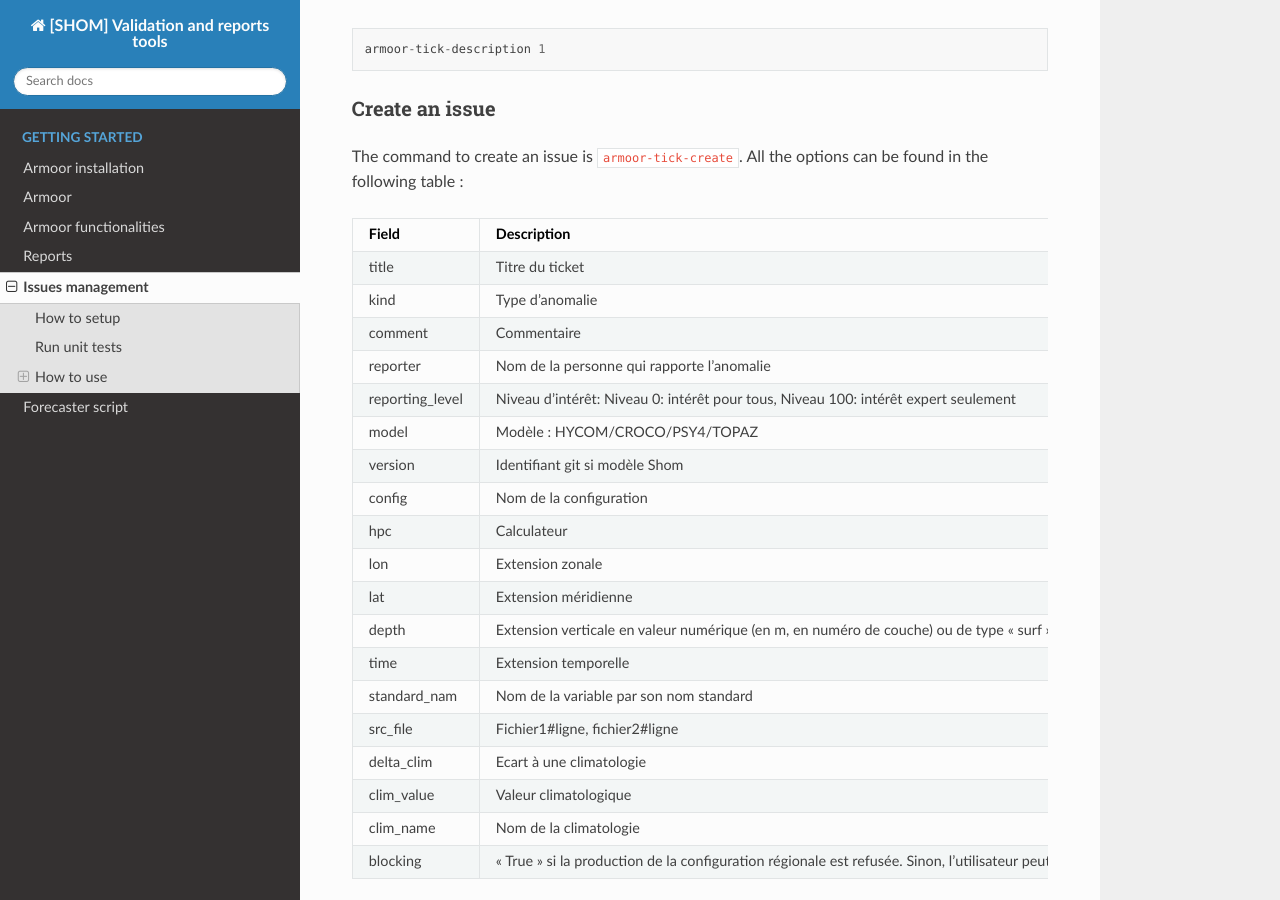
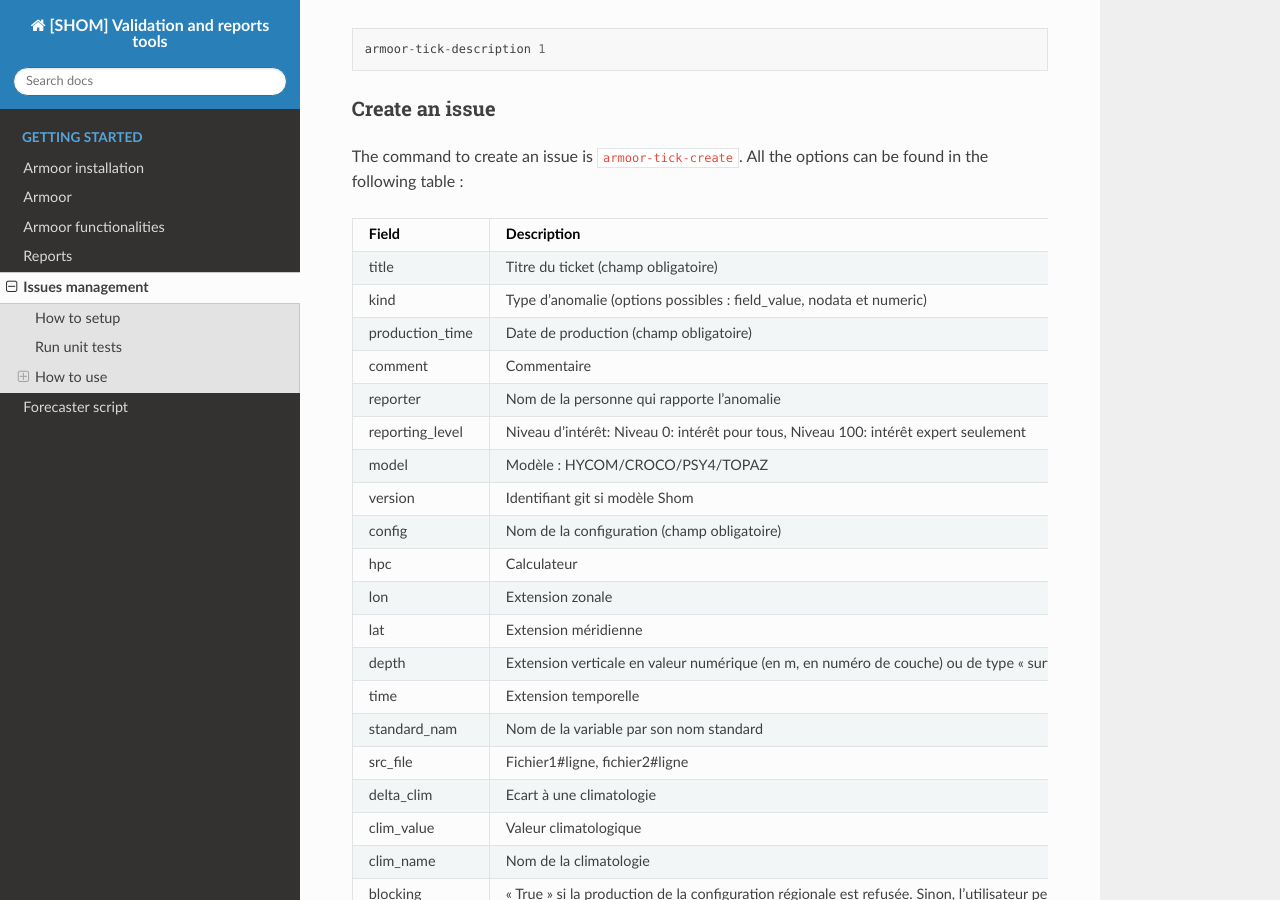
Before and after one commit to shom-fr/armoor, a Sphinx documentation site: the page built from docs/source/tick.rst, in a window 1280 px wide and 900 px high, scrolled down 1807 px. Built offline with Sphinx 7.4.7 and the Read the Docs theme 2.0.0, drawn with Linux system fonts in a browser that asks for light colours.

Commit message:
[VA-poste2] Documentation

```diff
--- a/docs/source/tick.rst
+++ b/docs/source/tick.rst
@@ -89,9 +89,11 @@ The command to create an issue is ``armoor-tick-create``. All the options can be
 +-------------------+---------------------------------------------------------------------------------------+
 | Field             | Description                                                                           |
 +===================+=======================================================================================+
-| title             | Titre du ticket                                                                       |
+| title             | Titre du ticket (champ obligatoire)                                                   |
 +-------------------+---------------------------------------------------------------------------------------+
-| kind              | Type d’anomalie                                                                       |
+| kind              | Type d’anomalie (options possibles : field_value, nodata et numeric)                  |
++-------------------+---------------------------------------------------------------------------------------+
+| production_time   | Date de production (champ obligatoire)                                                |
 +-------------------+---------------------------------------------------------------------------------------+
 | comment           | Commentaire                                                                           |
 +-------------------+---------------------------------------------------------------------------------------+
@@ -103,7 +105,7 @@ The command to create an issue is ``armoor-tick-create``. All the options can be
 +-------------------+---------------------------------------------------------------------------------------+
 | version           | Identifiant git si modèle Shom                                                        |
 +-------------------+---------------------------------------------------------------------------------------+
-| config            | Nom de la configuration                                                               |
+| config            | Nom de la configuration (champ obligatoire)                                           |
 +-------------------+---------------------------------------------------------------------------------------+
 | hpc               | Calculateur                                                                           |
 +-------------------+---------------------------------------------------------------------------------------+
```
Also changed, not shown: 1 other file.
